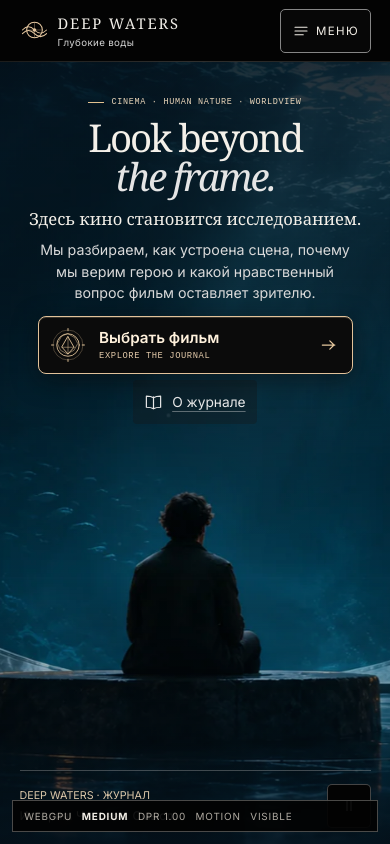
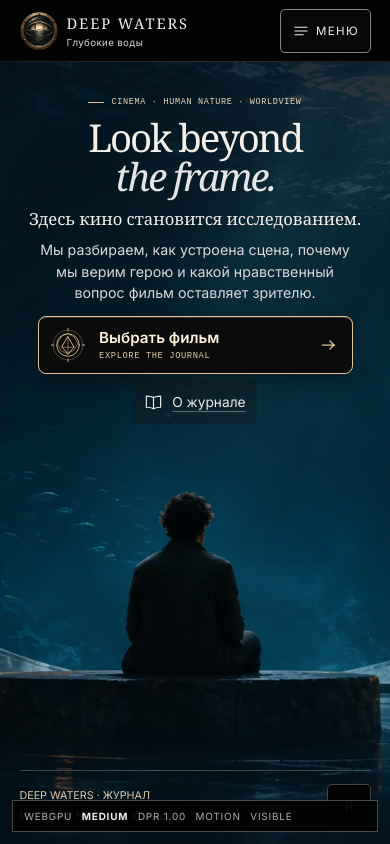
Before and after one commit to FedorMilovanov/DeepMovieReview, a Next.js app: page / in a window 390 px wide. Shown: the top 844 px of the page. Built offline with nearby package versions, Linux system fonts and the light colour scheme.

Commit message:
Install approved bronze observatory emblem with restrained hover motion

```diff
--- a/src/components/site-header.tsx
+++ b/src/components/site-header.tsx
@@ -1,6 +1,7 @@
 "use client";
 
 import Link from "next/link";
+import Image from "next/image";
 import { usePathname } from "next/navigation";
 import { useEffect, useRef, useState, type MouseEvent } from "react";
 import { useHydrated } from "@/lib/use-hydrated";
@@ -115,7 +116,7 @@ export function SiteHeader() {
   return (
     <header className="siteHeader" data-scrolled={scrolled || undefined} data-observatory={observatory || undefined}>
       <Link className="brand" href="/" aria-label="DEEP WATERS Глубокие воды — на главную">
-        <span className="brandMark" aria-hidden="true"><svg viewBox="0 0 48 32" width="38" height="28" fill="none" stroke="currentColor" strokeWidth="1.7"><circle cx="24" cy="16" r="13"/><path d="M11 16h26M24 3v26" opacity=".35"/><path d="M4 16c7-7 13-7 20 0s13 7 20 0M4 22c7-7 13-7 20 0s13 7 20 0" strokeLinecap="round"/><circle cx="24" cy="16" r="3" fill="currentColor" stroke="none"/></svg></span>
+        <span className="brandMark" aria-hidden="true"><Image src="/art/deep-waters-emblem.png" alt="" width={128} height={128} unoptimized /></span>
         <span className="brandText"><strong lang="en">DEEP WATERS</strong>{" "}<small>Глубокие воды</small></span>
       </Link>
       <nav className="siteNav" aria-label="Основная навигация">
--- a/src/styles/home/observatory.css
+++ b/src/styles/home/observatory.css
@@ -2,7 +2,7 @@
 .observatoryHero { --obs-ink:#f4f0e9; --obs-muted:#d6d6d6; --obs-brass:#e8cba1; --obs-edge:clamp(1rem,5.6vw,6.6rem); position:relative; isolation:isolate; overflow:hidden; min-height:calc(100vh - 78px); min-height:calc(100svh - 78px); display:grid; grid-template-rows:1fr auto; color:var(--obs-ink); background:#141414; }
 .siteHeader[data-observatory] { width:100%; max-width:none; padding-inline:var(--gutter); min-height:78px; background:var(--surface-canvas); border-color:var(--stroke-subtle); }
 .siteHeader[data-observatory] .brand { gap:12px; }
-.siteHeader[data-observatory] .brandMark { color:#e4c69f; border:0; padding:0; display:flex; }
+.siteHeader[data-observatory] .brandMark { border:0; padding:0; display:flex; }
 .siteHeader[data-observatory] .brandMark::before { content:none; }
 .siteHeader[data-observatory] .brandText { display:grid; gap:.3rem; color:#f1eee8; }
 .siteHeader[data-observatory] .brandText strong { font:400 1.15rem Georgia,"Times New Roman",serif; letter-spacing:.13em; }
@@ -92,7 +92,7 @@
   .observatoryHero { --obs-edge:clamp(1rem,5vw,1.6rem); min-height:calc(100vh - 62px); min-height:calc(100svh - 62px); }
   .siteHeader[data-observatory] { min-height:62px; }
   .siteHeader[data-observatory] .brand { gap:9px; }
-  .siteHeader[data-observatory] .brandMark svg { width:29px; }
+  .siteHeader[data-observatory] .brandMark { inline-size:38px; block-size:38px; }
   .siteHeader[data-observatory] .brandText strong { font-size:.92rem; }
   .siteHeader[data-observatory] .brandText small { font-size:.61rem; }
   .observatoryPicture img,.observatoryVideo { object-position:50% 60%; }
--- a/src/styles/shell/header.css
+++ b/src/styles/shell/header.css
@@ -61,7 +61,7 @@
   letter-spacing: 0.08em;
 }
 
-/* The SVG wordmark is decorative; visible and accessible names are textual. */
+/* The emblem is decorative; visible and accessible names are textual. */
 .brandMark::before {
   content: none;
 }
@@ -146,8 +146,21 @@
 
 /* Brand and navigation share the observatory identity on every route. */
 .siteHeader .brand { gap:.6rem; min-width:0; flex-shrink:0; }
-.siteHeader .brandMark { display:flex; flex:none; padding:0; border:0; color:var(--instrument-gold); }
-.siteHeader .brandMark svg { width:38px; height:28px; }
+.siteHeader .brandMark { display:flex; flex:none; inline-size:48px; block-size:48px; position:relative; isolation:isolate; padding:0; border:0; border-radius:50%; overflow:hidden; }
+.siteHeader .brandMark img { display:block; width:100%; height:100%; object-fit:contain; transform-origin:center; }
+.siteHeader .brandMark::after { content:""; position:absolute; inset:0; border-radius:50%; pointer-events:none; opacity:0; background:linear-gradient(115deg,transparent 30%,rgb(255 235 198 / .22) 46%,transparent 62%); background-size:240% 100%; background-position:120% center; }
+@media (hover:hover) and (pointer:fine) and (prefers-reduced-motion:no-preference) {
+ .siteHeader .brandMark { transition:transform .45s var(--ease-standard),filter .45s var(--ease-standard); }
+ .siteHeader .brand:hover .brandMark { transform:scale(1.075) rotate(-4deg); filter:brightness(1.13); }
+ .siteHeader .brand:hover .brandMark::after { animation:brandGlassSweep 1.7s ease-out both; }
+}
+@keyframes brandGlassSweep {
+ 0% { opacity:0; background-position:120% center; }
+ 25% { opacity:1; }
+ 85% { opacity:.65; }
+ 100% { opacity:0; background-position:-40% center; }
+}
+@media (forced-colors:active) { .siteHeader .brandMark { outline:1px solid CanvasText; outline-offset:1px; } .siteHeader .brandMark::after { display:none; } }
 .siteHeader .brandText { display:grid; gap:.2rem; }
 .siteHeader .brandText strong { font:400 1rem/1.1 Georgia,"Times New Roman",serif; letter-spacing:.12em; white-space:nowrap; }
 .siteHeader .brandText small { font-size:.65rem; font-weight:400; color:var(--ink-3); letter-spacing:.025em; }
@@ -161,12 +174,13 @@
 }
 @media (max-width:720px) {
  .siteHeader .brandText { display:none; }
- .siteHeader .brandMark svg { width:34px; }
+ .siteHeader .brandMark { inline-size:40px; block-size:40px; }
  .siteHeader .menuButton { display:inline-flex; align-items:center; gap:.4rem; padding:.55rem .65rem; }
  .siteHeader .readingOutlineSlot:not(:empty) { min-width:0; }
  .siteMenuFallback nav { background:var(--instrument-base); }
 }
 @media (max-width:360px) {
+ .siteHeader .brandMark { inline-size:34px; block-size:34px; }
  .siteHeader .menuButton { font-size:.66rem; padding:.5rem; gap:.25rem; }
  .siteHeader .menuButton svg { width:14px; }
 }
```
Also changed, not shown: public/art/deep-waters-emblem.png (added), 1 other file (tests, documents, lock files or other folders).
